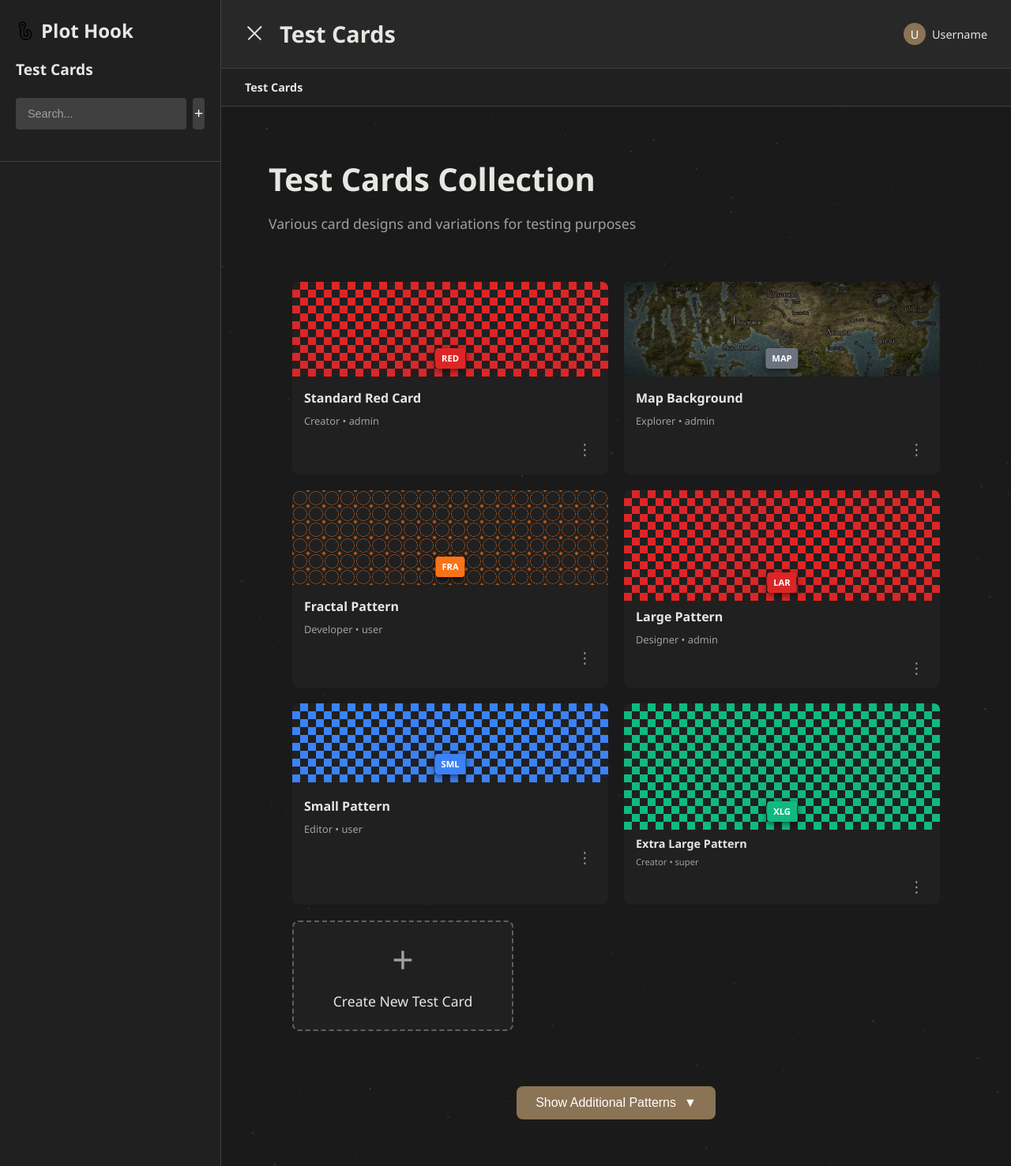
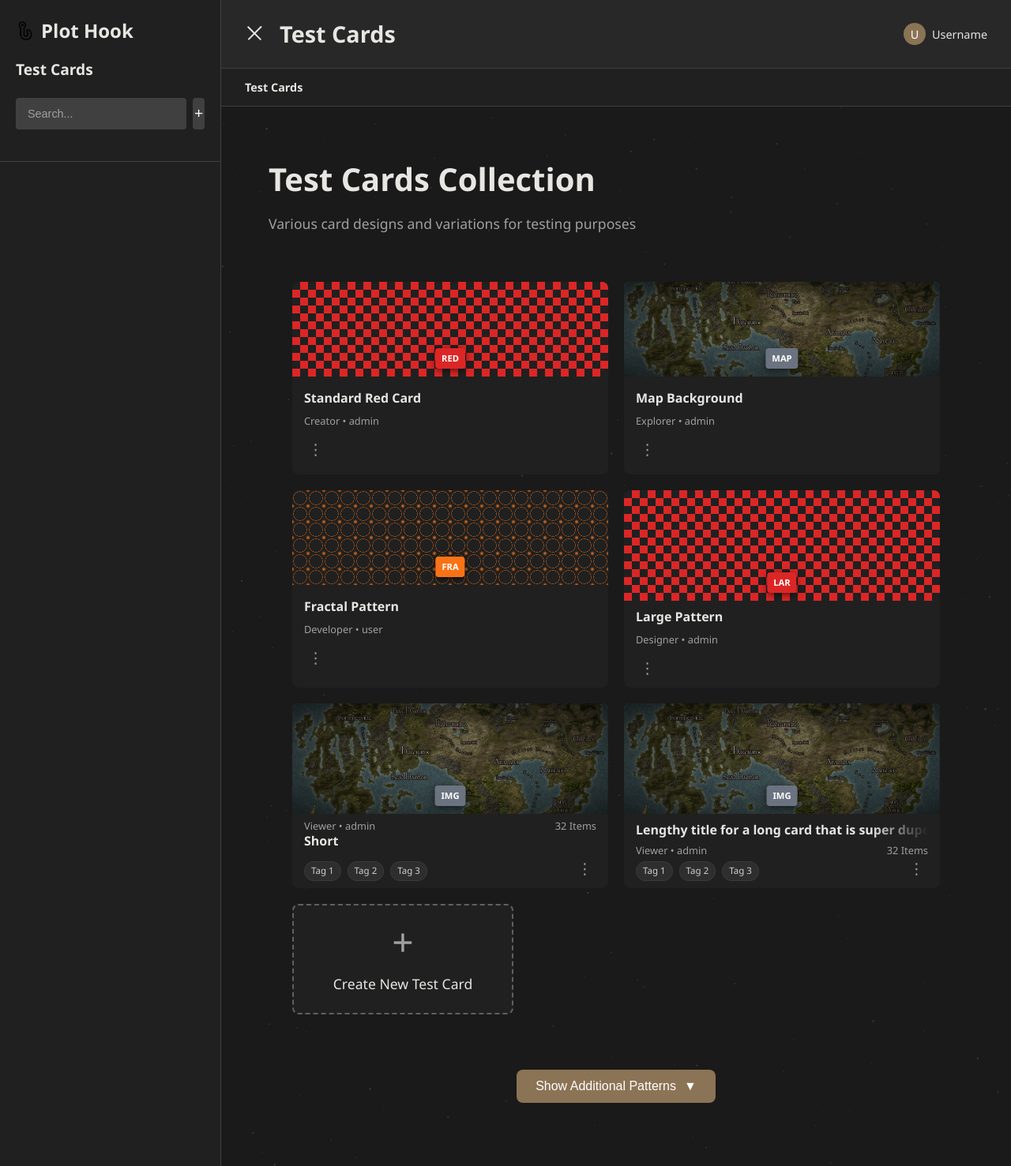
Before and after one commit to Monotonality/plot-hook, a Django app: page /test-card/ in a window 1280 px wide. Shown: the whole page at 79% size. Run offline with Django 5.2, Linux system fonts and the light colour scheme.

Commit message:
UI: test_card tweaks  add large image card, move small/xlarge to Additional Patterns, tags row and items count alignment, title fade + card-hover scroll, spacing adjustments

```diff
--- a/templates/test_card.html
+++ b/templates/test_card.html
@@ -85,33 +85,50 @@
             </div>
         </div>
 
-        <!-- Small Pattern Card -->
-        <div class="campaign-card small-pattern-card">
-            <div class="campaign-pattern pattern-checkered">
-                <div class="campaign-badge badge-blue">SML</div>
+        <!-- Large Image Background Card with title above meta -->
+        <div class="campaign-card large-pattern-card">
+            <div class="campaign-pattern pattern-map">
+                <div class="campaign-badge badge-gray">IMG</div>
             </div>
             <div class="campaign-info">
-                <div class="campaign-title">Small Pattern</div>
-                <div class="campaign-stats">Editor • user</div>
+                <div class="campaign-meta">
+                    <div class="campaign-stats">Viewer • admin</div>
+                    <div class="items-count">32 Items</div>
+                </div>
+                <div class="campaign-title"><span class="title-text">Short</span></div>
                 <div class="campaign-actions">
+                    <div class="tags-container">
+                        <span class="tag">Tag 1</span>
+                        <span class="tag">Tag 2</span>
+                        <span class="tag">Tag 3</span>
+                    </div>
                     <button class="campaign-menu">⋮</button>
                 </div>
             </div>
         </div>
 
-        <!-- Extra Large Pattern Card -->
-        <div class="campaign-card xlarge-pattern-card">
-            <div class="campaign-pattern pattern-green">
-                <div class="campaign-badge badge-green">XLG</div>
+        <!-- Large Image Background Card with title below meta-->
+        <div class="campaign-card large-pattern-card">
+            <div class="campaign-pattern pattern-map">
+                <div class="campaign-badge badge-gray">IMG</div>
             </div>
             <div class="campaign-info">
-                <div class="campaign-title">Extra Large Pattern</div>
-                <div class="campaign-stats">Creator • super</div>
+                <div class="campaign-title"><span class="title-text">Lengthy title for a long card that is super duper long and takes up a lot of space Lengthy title for a long card that is super duper long and takes up a lot of space Lengthy title for a long card that is super duper long and takes up a lot of space Lengthy title for a long card that is super duper long and takes up a lot of space</span></div>
+                <div class="campaign-meta">
+                    <div class="campaign-stats">Viewer • admin</div>
+                    <div class="items-count">32 Items</div>
+                </div>
                 <div class="campaign-actions">
+                    <div class="tags-container">
+                        <span class="tag">Tag 1</span>
+                        <span class="tag">Tag 2</span>
+                        <span class="tag">Tag 3</span>
+                    </div>
                     <button class="campaign-menu">⋮</button>
                 </div>
             </div>
         </div>
+
 
         <!-- Create New Card -->
         <div class="campaign-card create-card">
@@ -202,6 +219,34 @@
                 <div class="campaign-info">
                     <div class="campaign-title">Star Pattern</div>
                     <div class="campaign-stats">Scientist • user</div>
+                    <div class="campaign-actions">
+                        <button class="campaign-menu">⋮</button>
+                    </div>
+                </div>
+            </div>
+
+            <!-- Small Pattern Card -->
+            <div class="campaign-card small-pattern-card">
+                <div class="campaign-pattern pattern-checkered">
+                    <div class="campaign-badge badge-blue">SML</div>
+                </div>
+                <div class="campaign-info">
+                    <div class="campaign-title">Small Pattern</div>
+                    <div class="campaign-stats">Editor • user</div>
+                    <div class="campaign-actions">
+                        <button class="campaign-menu">⋮</button>
+                    </div>
+                </div>
+            </div>
+
+            <!-- Extra Large Pattern Card -->
+            <div class="campaign-card xlarge-pattern-card">
+                <div class="campaign-pattern pattern-green">
+                    <div class="campaign-badge badge-green">XLG</div>
+                </div>
+                <div class="campaign-info">
+                    <div class="campaign-title">Extra Large Pattern</div>
+                    <div class="campaign-stats">Creator • super</div>
                     <div class="campaign-actions">
                         <button class="campaign-menu">⋮</button>
                     </div>
@@ -550,12 +595,47 @@
     padding: 15px;
 }
 
+.campaign-meta {
+    display: flex;
+    align-items: baseline;
+    justify-content: space-between;
+    gap: 10px;
+    flex-wrap: nowrap;
+}
+
+.campaign-meta .campaign-stats {
+    margin: 0;
+    line-height: 1.1;
+}
+
+.items-count {
+    color: #a0a0a0;
+    font-size: 0.8rem;
+    line-height: 1.1;
+    white-space: nowrap;
+}
+
 .campaign-title {
     font-size: 1rem;
     font-weight: 600;
     color: #e8e6e3;
     margin-bottom: 5px;
+    display: block;
+    white-space: nowrap;
+    overflow: hidden;
+    text-overflow: ellipsis; /* fallback */
+    max-width: 100%;
+    -webkit-mask-image: linear-gradient(to right, black 80%, transparent 100%);
+            mask-image: linear-gradient(to right, black 80%, transparent 100%);
 }
+
+.campaign-title .title-text {
+    display: inline-block;
+    padding-right: 20px; /* space before fade */
+    will-change: transform;
+}
+
+/* Scrolling handled via JS to account for dynamic widths */
 
 .campaign-stats {
     font-size: 0.8rem;
@@ -565,7 +645,9 @@
 
 .campaign-actions {
     display: flex;
-    justify-content: flex-end;
+    justify-content: space-between;
+    align-items: center;
+    gap: 10px;
 }
 
 .campaign-menu {
@@ -579,6 +661,29 @@
 
 .campaign-menu:hover {
     color: #e8e6e3;
+}
+
+/* Tags (match entry.html look) */
+.tags-container {
+    display: flex;
+    flex-wrap: wrap;
+    gap: 8px;
+    margin-top: 6px;
+}
+
+.tag {
+    background: #2e2e2e;
+    color: #cfcfcf;
+    padding: 2px 8px;
+    border-radius: 12px;
+    font-size: 0.72rem;
+    border: 1px solid #3a3a3a;
+    transition: background 0.2s ease, border-color 0.2s ease, color 0.2s ease;
+}
+
+.tag:hover {
+    background: #3a3a3a;
+    border-color: #4a4a4a;
 }
 
 .create-card {
@@ -708,5 +813,61 @@ function toggleAdditionalPatterns() {
         toggleText.textContent = 'Show Additional Patterns';
     }
 }
+
+// Title hover scroll for overflowing text
+function setupTitleHoverScroll() {
+    const cards = document.querySelectorAll('.campaign-card');
+    cards.forEach((card) => {
+        const container = card.querySelector('.campaign-title');
+        const span = container && container.querySelector('.title-text');
+        if (!container || !span) return;
+
+        let rafId = null;
+        let startTime = null;
+        const durationMs = 16000; // slower scroll
+        let distance = 0;
+
+        const reset = () => {
+            if (rafId) cancelAnimationFrame(rafId);
+            rafId = null;
+            startTime = null;
+            span.style.transform = 'translateX(0)';
+        };
+
+        const animate = (ts) => {
+            if (startTime === null) startTime = ts;
+            const elapsed = ts - startTime;
+            const t = Math.min(elapsed / durationMs, 1);
+            span.style.transform = `translateX(${-distance * t}px)`;
+            if (t < 1) {
+                rafId = requestAnimationFrame(animate);
+            } else {
+                // scroll back
+                startTime = null;
+                const back = (ts2) => {
+                    if (startTime === null) startTime = ts2;
+                    const e2 = ts2 - startTime;
+                    const t2 = Math.min(e2 / durationMs, 1);
+                    span.style.transform = `translateX(${-distance * (1 - t2)}px)`;
+                    if (t2 < 1) rafId = requestAnimationFrame(back);
+                };
+                rafId = requestAnimationFrame(back);
+            }
+        };
+
+        card.addEventListener('mouseenter', () => {
+            const overflow = span.scrollWidth - container.clientWidth;
+            if (overflow > 4) {
+                distance = overflow;
+                reset();
+                rafId = requestAnimationFrame(animate);
+            }
+        });
+
+        card.addEventListener('mouseleave', reset);
+    });
+}
+
+document.addEventListener('DOMContentLoaded', setupTitleHoverScroll);
 </script>
 {% endblock %}
```
